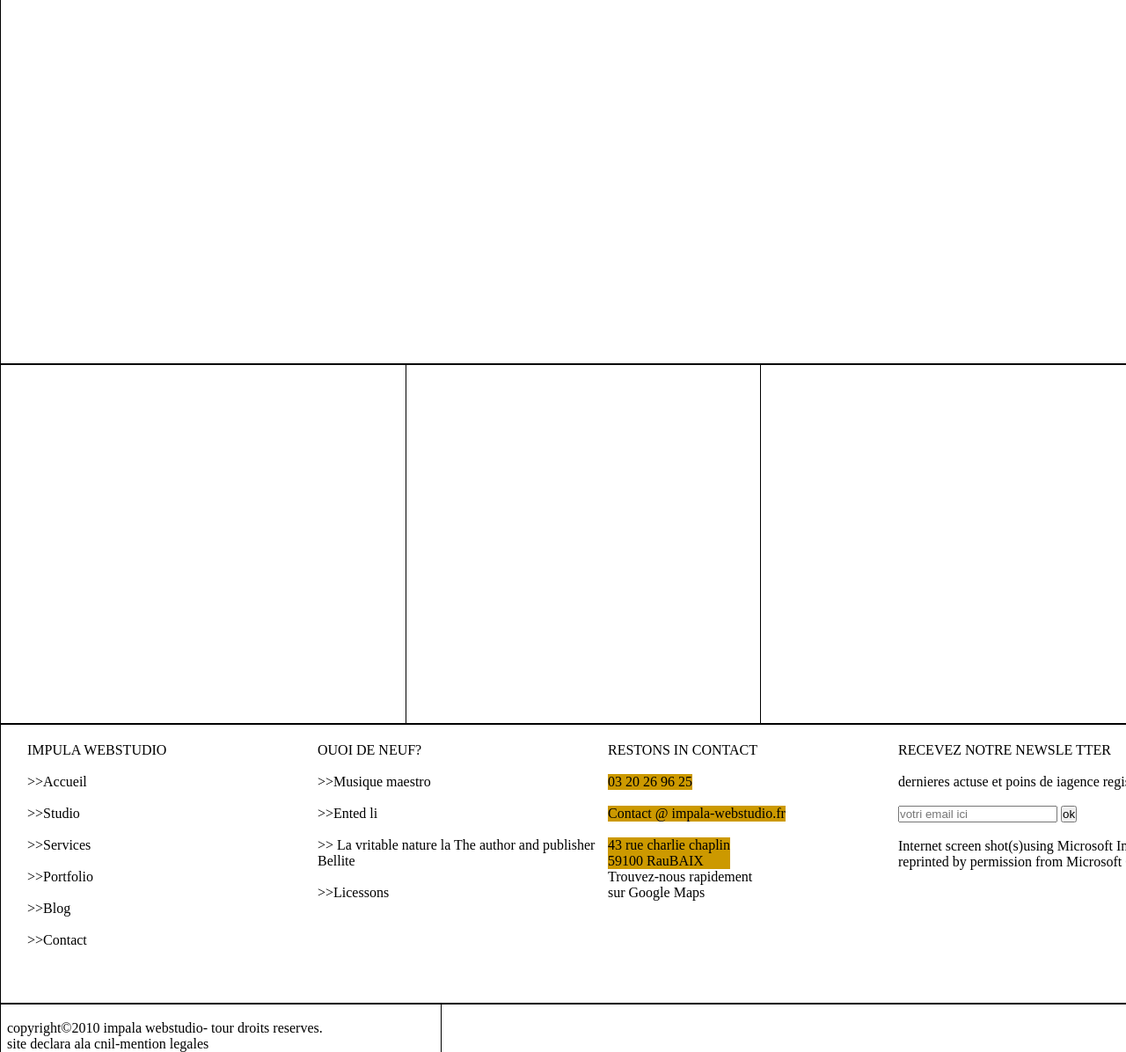
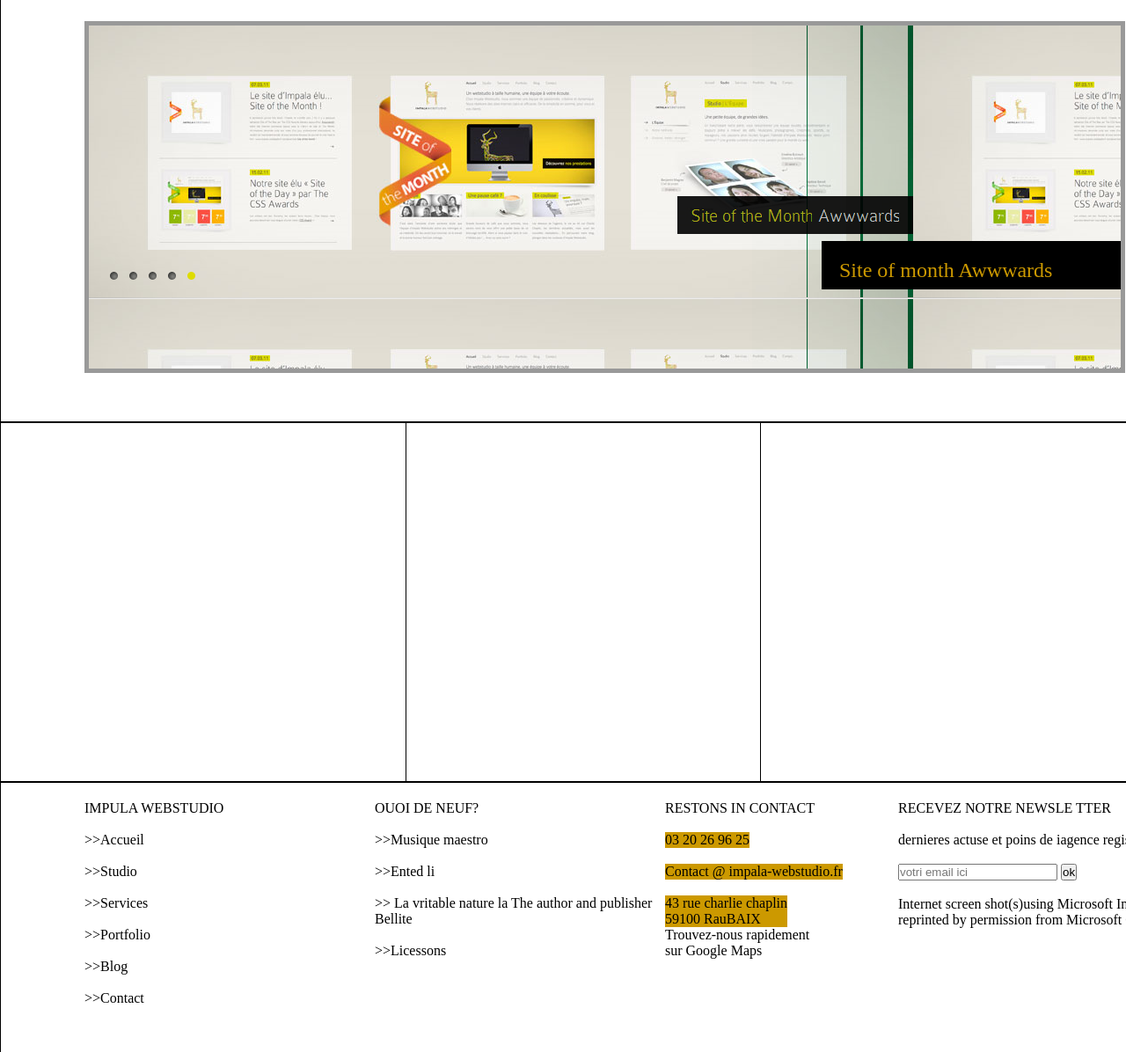
Before and after one commit to elizk/project2, a plain HTML site: page style/index.html in a window 1280 px wide. Shown: the part 264-1460 px from the top of the page at 88% size. Drawn offline with Linux system fonts and the light colour scheme.

Commit message:
fill the content-up

```diff
--- a/style/index.html
+++ b/style/index.html
@@ -81,9 +81,16 @@ div.header-down {
 	min-height:183px;
 }
 div.content-up {
-	width:1364px;
+	width:auto;
 	min-height:414px;
 	border:1px solid #000;
+}
+div.content-up-in {
+	width:1173px;
+	height:390px;
+	border:5px solid #999;
+	background-image:url('Untitled3.png');
+	margin:25px 0px 10px 95px;
 }
 div.content-middle {
 	border:1px solid #000;
@@ -122,17 +129,17 @@ div.content-down-right {
 	min-height:316px;
 	margin-left:990px;
 }
-div.content-down-right ul{
+div.content-down-right ul {
 	list-style-type:none;
 	position:relative;
 	top:20px;
 	left:30px;
 }
-div.content-down-left ul{
+div.content-down-left ul {
 	list-style-type:none;
 	position:relative;
 	top:20px;
-	left:30px;
+	left:95px;
 }
 div.footer {
 	border:1px solid #000;
@@ -181,7 +188,14 @@ div.footer-right {
     </div>
     <div class="clear"></div>
   </div>
-  <div class="content-up"></div>
+  <div class="content-up">
+    <div class="content-up-in">
+      <div style="width:300px; height:15px; float:right; padding:20px; background-color:#000; margin:245px 0px 150px 615px;">
+        <p style="font-size:24px; color:#C90;"> Site of month Awwwards</p>
+      </div>
+    </div>
+    <div class="clear"></div>
+  </div>
   <div class="content-middle">
     <div class="content-middl-left"></div>
     <div class="content-middl-right"></div>
@@ -245,25 +259,29 @@ div.footer-right {
       </ul>
     </div>
     <div class="content-down-right">
-     <ul>
-        RECEVEZ NOTRE NEWSLE TTER  <br/>
+      <ul>
+        RECEVEZ NOTRE NEWSLE TTER <br/>
         <br/>
-        <li> dernieres actuse et poins de iagence registered trademark  </li>
+        <li> dernieres actuse et poins de iagence registered trademark </li>
         <br/>
-        <li> <form name="input" action="html_form_action.asp" method="get"> <input type="text" name="content" placeholder="votri email ici" /> <input type="submit" value="ok"</form> </li>
+        <li>
+          <form name="input" action="html_form_action.asp" method="get">
+            <input type="text" name="content" placeholder="votri email ici" />
+            <input type="submit" value="ok"
+          </form>
+        </li>
         <br/>
         <li> Internet screen shot(s)using Microsoft Internet Explorer 6 reprinted by permission from Microsoft Corporation </li>
         <br/>
-
       </ul>
-
     </div>
     <div class="clear"></div>
   </div>
   <div class="footer">
     <div class="footer-left"><br/>
-      <p style="padding-left:7px;">copyright&copy;2010 impala webstudio- tour droits reserves.<br/>
-      site declara ala cnil-mention legales</p> </div>
+      <p style="padding-left:95px;">copyright&copy;2010 impala webstudio- tour droits reserves.<br/>
+        site declara ala cnil-mention legales</p>
+    </div>
     <div class="footer-right"></div>
     <div class="clear"></div>
   </div>
```
